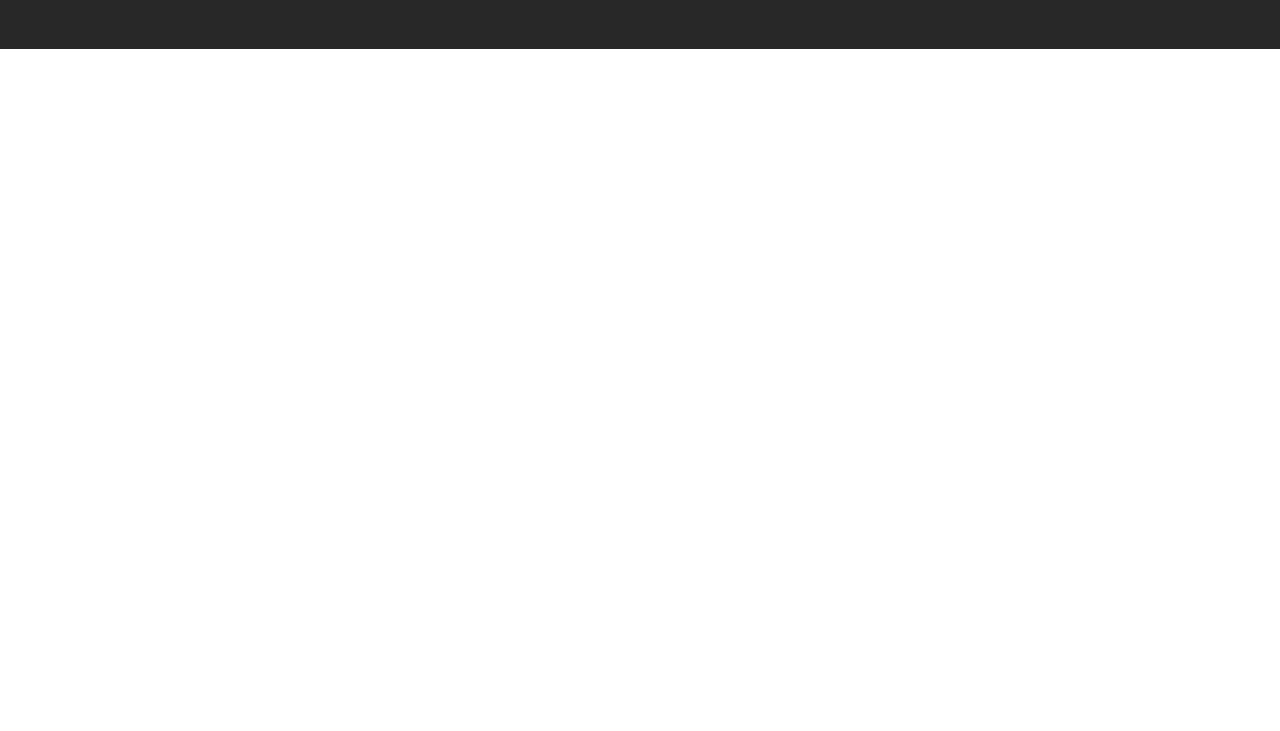
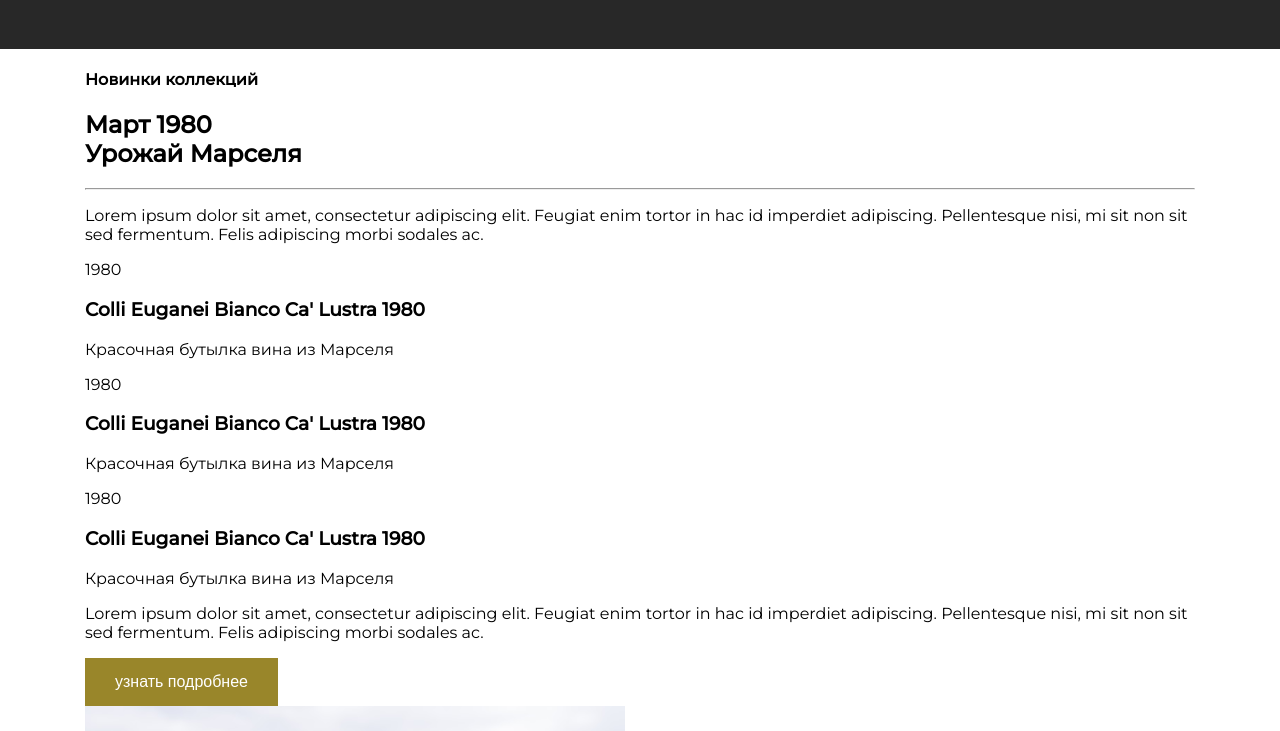
Before and after one commit to Anatoly1916/Wine_Shop, a plain HTML site: page index.html in a window 1280 px wide. Shown: the part 1649-2380 px from the top of the page. Before the commit the page ends 1698 px from the top, so only its background shows below. Drawn offline with nearby package versions, Linux system fonts and the light colour scheme.

Commit message:
feat: add section news

```diff
--- a/index.html
+++ b/index.html
@@ -45,7 +45,79 @@
 				</div>
 			</div>
 		</section>
-
+		<section class="news">
+			<div class="content-Wrapper">
+				<div class="news__content">
+					<div class="news__left">
+						<h4 class="news__subtitle">
+							Новинки коллекций
+						</h4>
+						<h2 class="news__title">
+							Март 1980<br>
+							Урожай Марселя
+						</h2>
+						<hr class="news__line">
+						<p class="news__text">
+							Lorem ipsum dolor sit amet, consectetur adipiscing elit. Feugiat enim tortor in hac id imperdiet adipiscing. Pellentesque nisi, mi sit non sit sed fermentum. Felis adipiscing morbi sodales ac.
+						</p>
+						<div class="table">
+							<div class="table__year">
+								1980
+							</div>
+							<div class="table__body">
+								<h3 class="table__title">
+									Colli Euganei Bianco Ca' Lustra 1980
+								</h3>
+								<p class="table__text">
+									Красочная бутылка вина из Марселя
+								</p>
+							</div>
+							<div class="table__year">
+								1980
+							</div>
+							<div class="table__body">
+								<h3 class="table__title">
+									Colli Euganei Bianco Ca' Lustra 1980
+								</h3>
+								<p class="table__text">
+									Красочная бутылка вина из Марселя
+								</p>
+							</div>
+							<div class="table__year">
+								1980
+							</div>
+							<div class="table__body">
+								<h3 class="table__title">
+									Colli Euganei Bianco Ca' Lustra 1980
+								</h3>
+								<p class="table__text">
+									Красочная бутылка вина из Марселя
+								</p>
+							</div>
+						</div>
+						<p class="news__text">
+							Lorem ipsum dolor sit amet, consectetur adipiscing elit. Feugiat enim tortor in hac id imperdiet adipiscing. Pellentesque nisi, mi sit non sit sed fermentum. Felis adipiscing morbi sodales ac.
+						</p>
+						<div>
+							<button class="btn btn-3">
+								узнать подробнее
+							</button>
+						</div>
+					</div>
+					<div class="news__right">
+						<div class="img1">
+							<img src="./img/news-image1.png" alt="">
+						</div>
+						<div class="img2">
+							<img src="./img/news-image2.png" alt="">
+						</div>
+						<div class="img3">
+							<img src="./img/news-image3.png" alt="">
+						</div>
+					</div>
+				</div>
+			</div>
+		</section>
 	</main>
 </body>
 </html>
```
